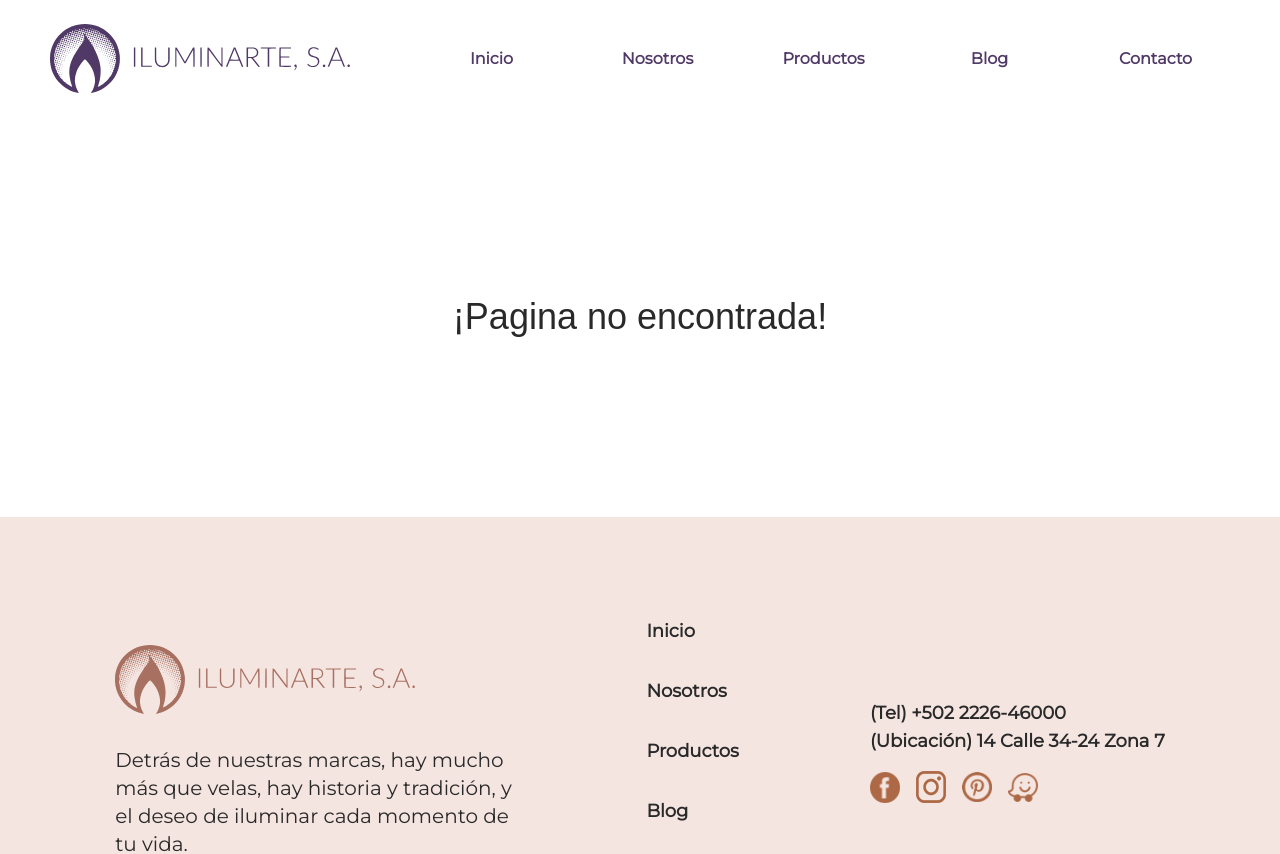
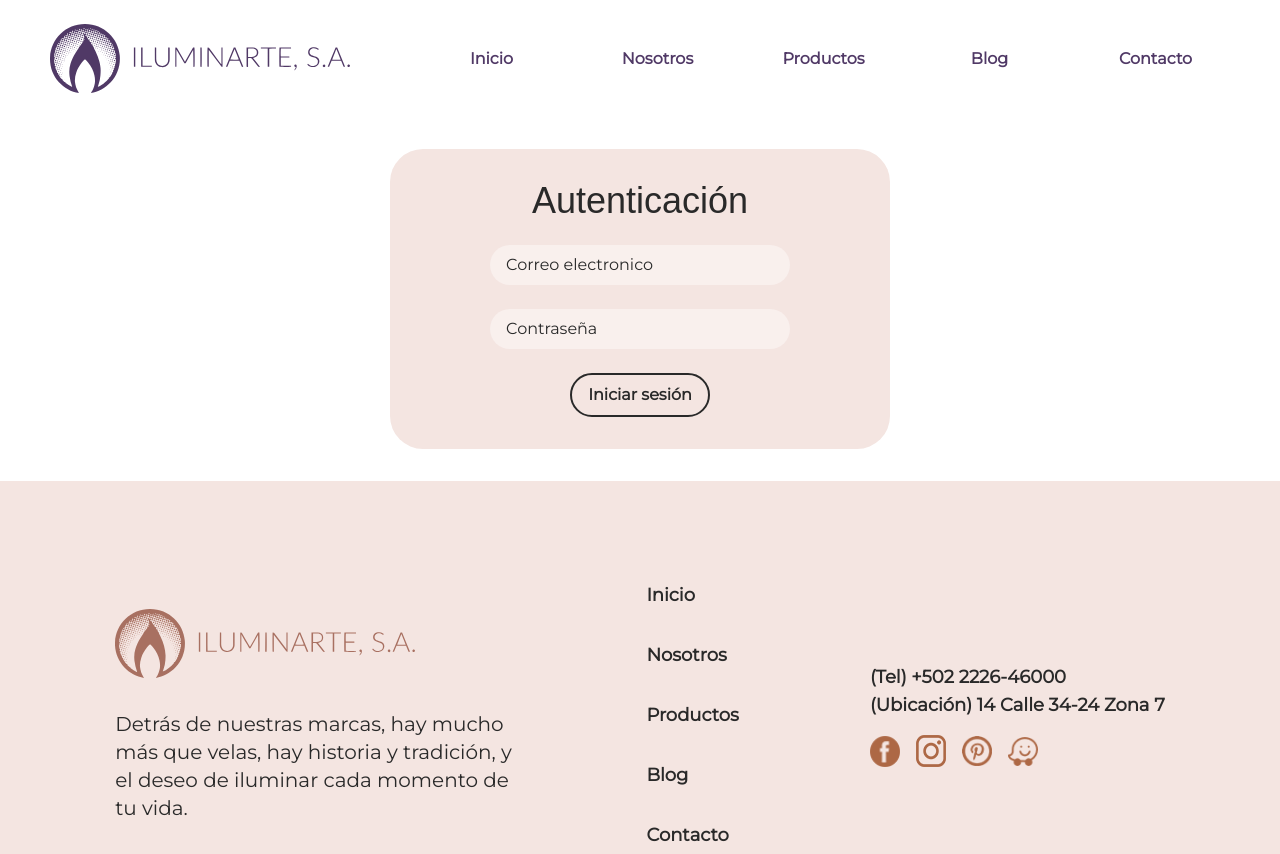
Before and after one commit to bredigian/iluminarte-frontend, a React (Vite) app: page /authentication in a window 1280 px wide. Shown: the top 854 px of the page. Built offline with nearby package versions, Linux system fonts and the light colour scheme.

Commit message:
[feature] add login with protected route for administration

```diff
--- a/package.json
+++ b/package.json
@@ -25,6 +25,7 @@
     "react-router-dom": "^6.11.2",
     "react-slick": "0.29.0",
     "slick-carousel": "1.8.1",
+    "sonner": "0.5.0",
     "zustand": "4.3.8"
   },
   "devDependencies": {
--- a/src/App.jsx
+++ b/src/App.jsx
@@ -1,7 +1,23 @@
-import { About, Blog, Contact, Home, Products } from "./screens"
-import { Footer, Header, NavNavigation, RouteNotFound } from "./components"
+import {
+  About,
+  Administration,
+  Auth,
+  Blog,
+  Contact,
+  Home,
+  Products,
+} from "./screens"
+import {
+  Footer,
+  Header,
+  NavNavigation,
+  RouteNotFound,
+  RoutePrivate,
+} from "./components"
 import React, { useState } from "react"
 import { Route, BrowserRouter as Router, Routes } from "react-router-dom"
+
+import { Toaster } from "sonner"
 
 const App = () => {
   const [showNavigator, setShowNavigator] = useState(false)
@@ -10,6 +26,7 @@ const App = () => {
   }
   return (
     <Router>
+      <Toaster />
       <NavNavigation
         handleNavigator={handleNavigator}
         showNavigator={showNavigator}
@@ -21,6 +38,16 @@ const App = () => {
         <Route exact path="/products" element={<Products />} />
         <Route exact path="/blog" element={<Blog />} />
         <Route exact path="/contact" element={<Contact />} />
+        <Route exact path="/authentication" element={<Auth />} />
+        <Route
+          exact
+          path="/administration"
+          element={
+            <RoutePrivate>
+              <Administration />
+            </RoutePrivate>
+          }
+        />
         <Route path="*" element={<RouteNotFound />} />
       </Routes>
       <Footer />
--- /dev/null
+++ b/src/components/auth-form/index.jsx
@@ -0,0 +1,26 @@
+import Input from "../input"
+import React from "react"
+
+const AuthForm = ({ labels, handleSubmit }) => {
+  return (
+    <form onSubmit={handleSubmit} className="flex flex-col items-center gap-6">
+      {labels?.map((label) => {
+        return (
+          <Input
+            key={label.id}
+            data={label}
+            styles={"text-dark placeholder:text-dark w-3"}
+          />
+        )
+      })}
+      <button
+        type="submit"
+        className="text-dark px-4 py-2 border-[2px] border-dark font-bold rounded-full bg-transparent duration-150 ease-in-out hover:bg-dark hover:text-white"
+      >
+        Iniciar sesión
+      </button>
+    </form>
+  )
+}
+
+export default AuthForm
--- a/src/components/index.jsx
+++ b/src/components/index.jsx
@@ -17,3 +17,5 @@ export { default as Modal } from "./modal"
 export { default as BlogItem } from "./blog-item"
 export { default as BlogDetail } from "./blog-detail"
 export { default as RouteNotFound } from "./route-not-found"
+export { default as RoutePrivate } from "./route-private"
+export { default as AuthForm } from "./auth-form"
--- a/src/components/input/index.jsx
+++ b/src/components/input/index.jsx
@@ -1,12 +1,12 @@
 import React from "react"
 
-const Input = ({ data }) => {
+const Input = ({ data, styles }) => {
   if (data.type !== "textarea") {
     return (
       <input
         key={data.id}
-        autoComplete={(data.type === "email") & "email"}
-        className={`bg-[#FFFFFF65] px-4 py-2 text-base text-white placeholder:text-white rounded-full outline-none ${
+        autoComplete={(data.type === "email") & "true"}
+        className={`bg-[#FFFFFF65] px-4 py-2 text-base ${styles} rounded-full outline-none ${
           data.type === "tel"
             ? "col-span-1"
             : data.type === "email"
--- /dev/null
+++ b/src/components/route-private/index.jsx
@@ -0,0 +1,23 @@
+import React, { useEffect, useState } from "react"
+
+import { Navigate } from "react-router-dom"
+import { useUserStore } from "../../store"
+
+const RoutePrivate = ({ children }) => {
+  const { token, verifyToken } = useUserStore()
+  const [verifyingToken, setVerifyingToken] = useState(true)
+  useEffect(() => {
+    const verify = async () => {
+      await verifyToken()
+      setVerifyingToken(false)
+    }
+    verify()
+  }, [verifyToken])
+  if (verifyingToken) return null
+  if (!token) {
+    return <Navigate to="/" />
+  }
+  return children
+}
+
+export default RoutePrivate
--- /dev/null
+++ b/src/screens/adminstration/index.jsx
@@ -0,0 +1,7 @@
+import React from "react"
+
+const Administration = () => {
+  return <div>Administration</div>
+}
+
+export default Administration
--- /dev/null
+++ b/src/screens/auth/index.jsx
@@ -0,0 +1,53 @@
+import React, { useEffect } from "react"
+
+import { AuthForm } from "../../components"
+import { toast } from "sonner"
+import { useNavigate } from "react-router-dom"
+import { useUserStore } from "../../store"
+
+const Auth = () => {
+  const { logIn, verifyToken, token } = useUserStore()
+  const navigate = useNavigate()
+  const labels = [
+    {
+      id: "label_email",
+      type: "email",
+      placeholder: "Correo electronico",
+    },
+    {
+      id: "label_password",
+      type: "password",
+      placeholder: "Contraseña",
+    },
+  ]
+  const handleSubmit = async (e) => {
+    e.preventDefault()
+    const userCredentials = {
+      email: e.target[0].value,
+      password: e.target[1].value,
+    }
+    try {
+      await logIn(userCredentials)
+      toast.success("Sesión iniciada")
+      setTimeout(() => {
+        navigate("/administration")
+      }, 1500)
+    } catch {
+      toast.error("Usuario o contraseña incorrectos")
+    }
+  }
+  useEffect(() => {
+    verifyToken()
+    if (token) navigate("/administration")
+  }, [token])
+  return (
+    <div className="auth grid place-items-center p-8">
+      <div className="auth-container flex flex-col items-center gap-6 bg-[#f4e5e1] rounded-[33px] w-5 h-[300px] p-8">
+        <h1 className="font-serif text-4xl text-dark">Autenticación</h1>
+        <AuthForm labels={labels} handleSubmit={handleSubmit} />
+      </div>
+    </div>
+  )
+}
+
+export default Auth
--- a/src/screens/index.jsx
+++ b/src/screens/index.jsx
@@ -3,3 +3,5 @@ export { default as Products } from "./products"
 export { default as About } from "./about"
 export { default as Contact } from "./contact"
 export { default as Blog } from "./blog"
+export { default as Administration } from "./adminstration"
+export { default as Auth } from "./auth"
--- a/src/store/index.jsx
+++ b/src/store/index.jsx
@@ -1,2 +1,3 @@
 export { useProductsStore } from "./products"
 export { useBlogStore } from "./blog"
+export { useUserStore } from "./user"
--- /dev/null
+++ b/src/store/user/index.jsx
@@ -0,0 +1,48 @@
+import { API_URL } from "../../constants"
+import { create } from "zustand"
+
+export const useUserStore = create((set) => ({
+  user: null,
+  token: null,
+
+  verifyToken: async () => {
+    const token = localStorage.getItem("token")
+    if (token) {
+      const result = await fetch(`${API_URL}/authentication/tokens`, {
+        method: "POST",
+        headers: {
+          "Content-Type": "application/json",
+        },
+        body: JSON.stringify({ token }),
+      })
+      if (!result.ok) {
+        throw new Error("Invalid token")
+      }
+      const data = await result?.json()
+      if (data.tokenIsValid) {
+        const userData = JSON.parse(localStorage.getItem("user"))
+        set({ user: userData, token: token })
+      } else {
+        localStorage.setItem("user", null)
+        localStorage.setItem("token", null)
+      }
+    }
+  },
+
+  logIn: async (userCredentials) => {
+    const result = await fetch(`${API_URL}/authentication`, {
+      method: "POST",
+      headers: {
+        "Content-Type": "application/json",
+      },
+      body: JSON.stringify(userCredentials),
+    })
+    if (!result.ok) {
+      throw new Error("Error getting user credentials")
+    }
+    const data = await result?.json()
+    localStorage.setItem("token", data.token)
+    localStorage.setItem("user", JSON.stringify(data.userData))
+    set({ user: data.userData, token: data.token })
+  },
+}))
```
Also changed, not shown: 1 other file (tests, documents, lock files or other folders).
